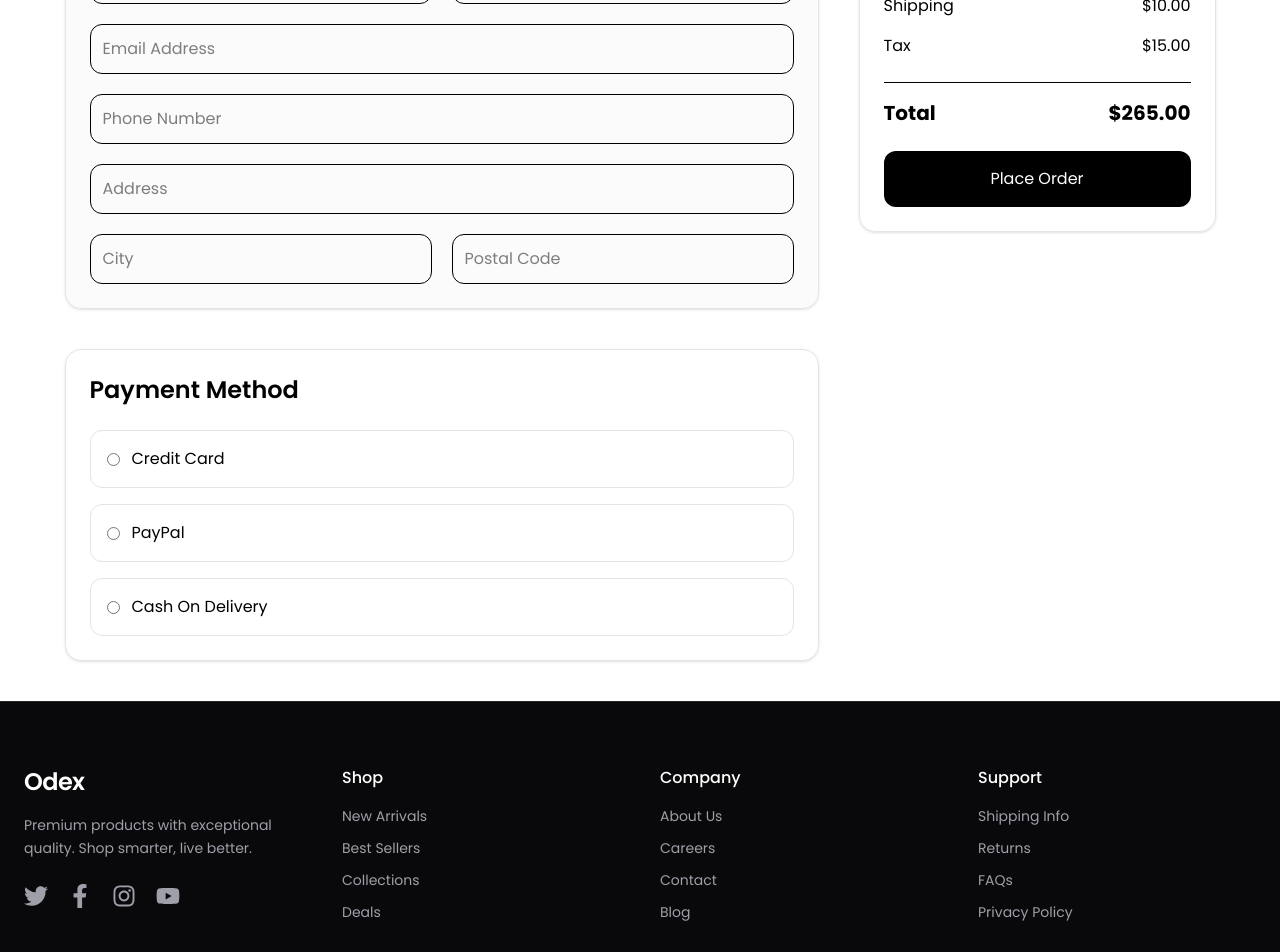
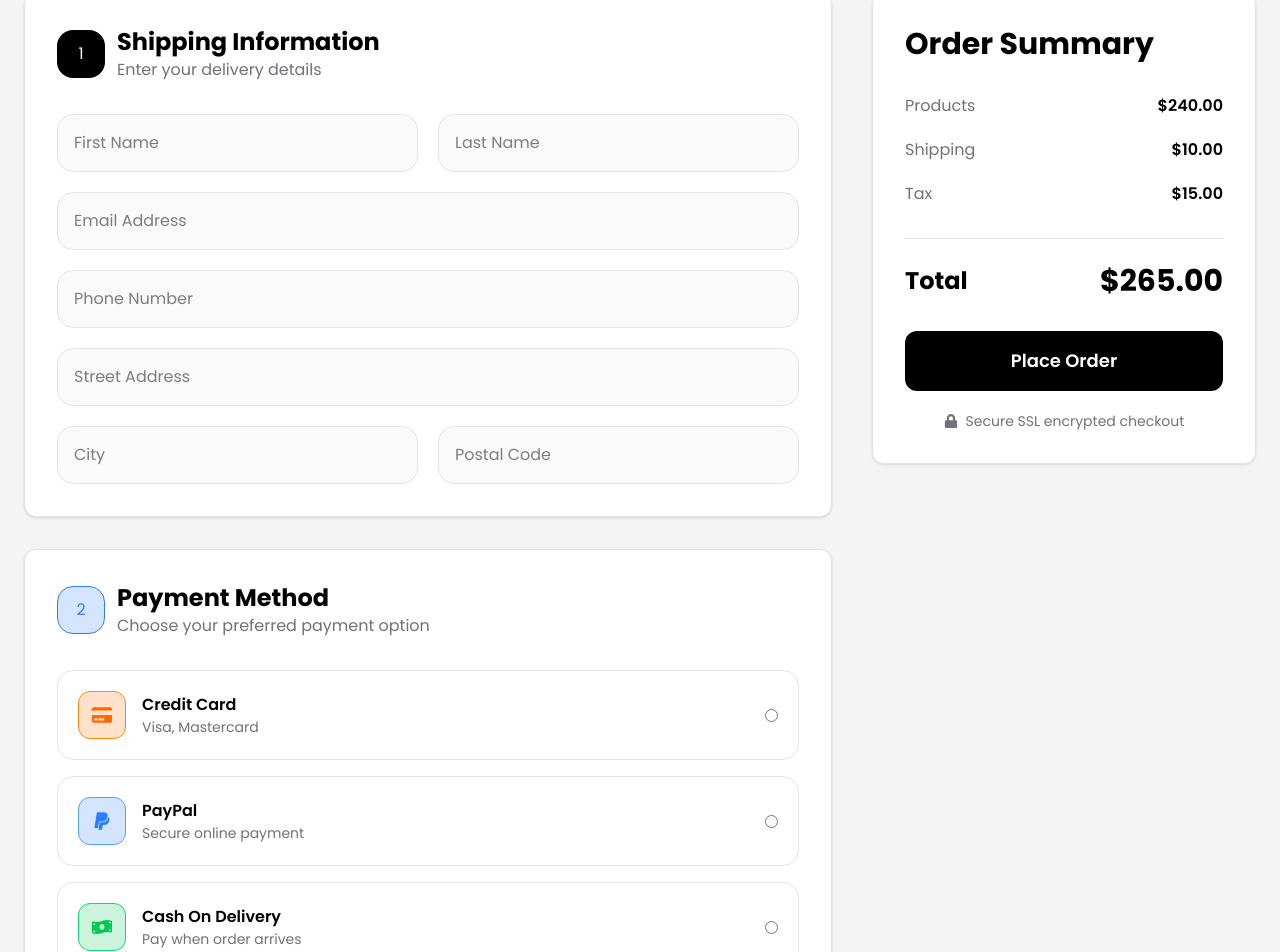
Before and after one commit to tola-san/next-ecommerce-lap, a Next.js app: page /checkout in a window 1280 px wide. Shown: the part 320-1272 px from the top of the page. Built offline with nearby package versions, Linux system fonts and the light colour scheme.

Commit message:
modifid file

```diff
--- a/src/app/checkout/page.js
+++ b/src/app/checkout/page.js
@@ -1,69 +1,104 @@
 "use client";
+
 import React from "react";
-
+import {
+  FaCreditCard,
+  FaPaypal,
+  FaMoneyBillWave,
+  FaLock,
+} from "react-icons/fa";
 
 export default function CheckoutPage() {
   return (
-    <section className="max-w-7xl mx-auto px-6 py-10">
+    <section className="min-h-screen bg-zinc-100 py-16">
 
-      <h1 className="text-4xl font-bold mb-10">
-        Checkout
+      <div className="max-w-7xl mx-auto px-6">
+
+        {/* Header */}
+        <div className="mb-12">
+
+          <p className="text-violet-600 font-semibold uppercase tracking-widest mb-3">
+            Secure Checkout
+          </p>
+
+          <h1 className="text-5xl font-bold tracking-tight">
+            Complete Your Order
           </h1>
+
+          <p className="text-zinc-500 mt-4 text-lg">
+            Fast, secure, and modern shopping experience.
+          </p>
+
+        </div>
 
         <div className="grid lg:grid-cols-3 gap-10">
 
           {/* LEFT SIDE */}
-        <div className="lg:col-span-2 space-y-10">
+          <div className="lg:col-span-2 space-y-8">
 
-          {/* Shipping Info */}
-          <div className="border border-zinc-200 rounded-2xl p-6 shadow-sm backdrop-blur-md bg-zinc-50/70">
+            {/* Shipping */}
+            <div className="bg-white rounded-xl p-8 shadow-sm border border-zinc-200">
 
-            <h2 className="text-2xl font-semibold mb-6">
+              <div className="flex items-center gap-3 mb-8">
+
+                <div className="w-12 h-12 rounded-2xl bg-black text-white flex items-center justify-center">
+                  1
+                </div>
+
+                <div>
+                  <h2 className="text-2xl font-bold">
                     Shipping Information
                   </h2>
+
+                  <p className="text-zinc-500">
+                    Enter your delivery details
+                  </p>
+                </div>
+
+              </div>
 
               <div className="grid md:grid-cols-2 gap-5">
 
                 <input
                   type="text"
                   placeholder="First Name"
-                className="border p-3 rounded-xl outline-none focus:ring-2 focus:ring-black"
+                  className="border border-zinc-200 bg-zinc-50 p-4 rounded-2xl outline-none focus:ring-2 focus:ring-black"
                 />
 
                 <input
                   type="text"
                   placeholder="Last Name"
-                className="border p-3 rounded-xl outline-none focus:ring-2 focus:ring-black"
+                  className="border border-zinc-200 bg-zinc-50 p-4 rounded-2xl outline-none focus:ring-2 focus:ring-black"
                 />
 
                 <input
                   type="email"
                   placeholder="Email Address"
-                className="border p-3 rounded-xl md:col-span-2 outline-none focus:ring-2 focus:ring-black"
+                  className="border border-zinc-200 bg-zinc-50 p-4 rounded-2xl md:col-span-2 outline-none focus:ring-2 focus:ring-black"
                 />
 
                 <input
                   type="text"
                   placeholder="Phone Number"
-                className="border p-3 rounded-xl md:col-span-2 outline-none focus:ring-2 focus:ring-black"
+                  className="border border-zinc-200 bg-zinc-50 p-4 rounded-2xl md:col-span-2 outline-none focus:ring-2 focus:ring-black"
                 />
 
                 <input
                   type="text"
-                placeholder="Address"
-                className="border p-3 rounded-xl md:col-span-2 outline-none focus:ring-2 focus:ring-black"
+                  placeholder="Street Address"
+                  className="border border-zinc-200 bg-zinc-50 p-4 rounded-2xl md:col-span-2 outline-none focus:ring-2 focus:ring-black"
                 />
 
                 <input
                   type="text"
                   placeholder="City"
-                className="border p-3 rounded-xl outline-none focus:ring-2 focus:ring-black"
+                  className="border border-zinc-200 bg-zinc-50 p-4 rounded-2xl outline-none focus:ring-2 focus:ring-black"
                 />
 
                 <input
                   type="text"
                   placeholder="Postal Code"
-                className="border p-3 rounded-xl outline-none focus:ring-2 focus:ring-black"
+                  className="border border-zinc-200 bg-zinc-50 p-4 rounded-2xl outline-none focus:ring-2 focus:ring-black"
                 />
 
               </div>
@@ -71,27 +106,101 @@ export default function CheckoutPage() {
             </div>
 
             {/* Payment */}
-          <div className="border border-zinc-200 rounded-2xl p-6 shadow-sm">
+            <div className="bg-white rounded-xl p-8 shadow-sm border border-zinc-200">
 
-            <h2 className="text-2xl font-semibold mb-6">
+              <div className="flex items-center gap-3 mb-8">
+
+                <div className="w-12 h-12 rounded-2xl border border-blue-500 bg-blue-500/20 text-blue-500 flex items-center justify-center">
+                  2
+                </div>
+
+                <div>
+                  <h2 className="text-2xl font-bold">
                     Payment Method
                   </h2>
 
+                  <p className="text-zinc-500">
+                    Choose your preferred payment option
+                  </p>
+                </div>
+
+              </div>
+
               <div className="space-y-4">
 
-              <label className="flex items-center gap-3 border border-zinc-200 p-4 rounded-xl cursor-pointer">
+                {/* Credit Card */}
+                <label className="flex items-center  justify-between border border-zinc-200 p-5 rounded-2xl hover:border-black transition cursor-pointer">
+
+                  <div className="flex items-center gap-4">
+
+                    <div className="w-12 h-12 bg-orange-500/20 border border-orange-400 rounded-xl flex items-center justify-center">
+                      <FaCreditCard className="text-xl text-orange-500" />
+                    </div>
+
+                    <div>
+                      <h3 className="font-semibold">
+                        Credit Card
+                      </h3>
+
+                      <p className="text-sm text-zinc-500">
+                        Visa, Mastercard
+                      </p>
+                    </div>
+
+                  </div>
+
                   <input type="radio" name="payment" />
-                Credit Card
+
                 </label>
 
-              <label className="flex items-center gap-3 border border-zinc-200 p-4 rounded-xl cursor-pointer">
+                {/* Paypal */}
+                <label className="flex items-center justify-between border border-zinc-200 p-5 rounded-2xl hover:border-black transition cursor-pointer">
+
+                  <div className="flex items-center gap-4">
+
+                    <div className="w-12 h-12 bg-blue-500/20 border border-blue-400 rounded-xl flex items-center justify-center">
+                      <FaPaypal className="text-xl text-blue-500" />
+                    </div>
+
+                    <div>
+                      <h3 className="font-semibold">
+                        PayPal
+                      </h3>
+
+                      <p className="text-sm text-zinc-500">
+                        Secure online payment
+                      </p>
+                    </div>
+
+                  </div>
+
                   <input type="radio" name="payment" />
-                PayPal
+
                 </label>
 
-              <label className="flex items-center gap-3 border border-zinc-200 p-4 rounded-xl cursor-pointer">
+                {/* COD */}
+                <label className="flex items-center justify-between border border-zinc-200 p-5 rounded-2xl hover:border-black transition cursor-pointer">
+
+                  <div className="flex items-center gap-4">
+
+                    <div className="w-12 h-12 bg-green-500/20 border border-green-400 rounded-xl flex items-center justify-center">
+                      <FaMoneyBillWave className="text-xl text-green-500" />
+                    </div>
+
+                    <div>
+                      <h3 className="font-semibold">
+                        Cash On Delivery
+                      </h3>
+
+                      <p className="text-sm text-zinc-500">
+                        Pay when order arrives
+                      </p>
+                    </div>
+
+                  </div>
+
                   <input type="radio" name="payment" />
-                Cash On Delivery
+
                 </label>
 
               </div>
@@ -101,41 +210,84 @@ export default function CheckoutPage() {
           </div>
 
           {/* RIGHT SIDE */}
-        <div className="border border-zinc-200 rounded-2xl p-6 shadow-sm h-fit">
+          <div className="space-y-6">
 
-          <h2 className="text-2xl font-semibold mb-6">
+            {/* Order Summary */}
+            <div className="bg-white rounded-xl p-8 shadow-sm border border-zinc-200 sticky top-10">
+
+              <h2 className="text-3xl font-bold mb-8">
                 Order Summary
               </h2>
 
-          <div className="space-y-4 mb-6">
+              {/* Products */}
+              <div className="space-y-5 mb-8">
 
                 <div className="flex justify-between">
-              <span>Products</span>
-              <span>$240.00</span>
+                  <span className="text-zinc-500">
+                    Products
+                  </span>
+
+                  <span className="font-semibold">
+                    $240.00
+                  </span>
                 </div>
 
                 <div className="flex justify-between">
-              <span>Shipping</span>
-              <span>$10.00</span>
+                  <span className="text-zinc-500">
+                    Shipping
+                  </span>
+
+                  <span className="font-semibold">
+                    $10.00
+                  </span>
                 </div>
 
                 <div className="flex justify-between">
-              <span>Tax</span>
-              <span>$15.00</span>
+                  <span className="text-zinc-500">
+                    Tax
+                  </span>
+
+                  <span className="font-semibold">
+                    $15.00
+                  </span>
                 </div>
 
               </div>
 
-          <div className="border-t pt-4 flex justify-between text-xl font-bold mb-6">
+              {/* Total */}
+              <div className="border-t border-zinc-200 pt-6 flex justify-between items-center mb-8">
 
-            <span>Total</span>
-            <span>$265.00</span>
+                <span className="text-2xl font-bold">
+                  Total
+                </span>
+
+                <span className="text-3xl font-bold">
+                  $265.00
+                </span>
 
               </div>
 
-          <button className="w-full bg-black text-white py-4 rounded-xl hover:bg-zinc-800 transition">
+              {/* Checkout Button */}
+              <button className="w-full bg-black text-white py-4 rounded-xl hover:bg-zinc-800 transition text-lg font-semibold">
+
                 Place Order
+
               </button>
+
+              {/* Security */}
+              <div className="flex items-center justify-center gap-2 mt-5 text-zinc-500 text-sm">
+
+                <FaLock />
+
+                <p>
+                  Secure SSL encrypted checkout
+                </p>
+
+              </div>
+
+            </div>
+
+          </div>
 
         </div>
 
--- a/src/app/components/layouts/Navbar.js
+++ b/src/app/components/layouts/Navbar.js
@@ -52,7 +52,7 @@ export default function Navbar() {
           </Link>
 
           {/* Mobile Menu Button */}
-          <button className="md:hidden p-2 hover:bg-zinc-800rounded-full transition-all text-gray-700 border border-zinc-300">
+          <button className="md:hidden p-2 hover:bg-zinc-800 rounded-full transition-all text-gray-700 border border-zinc-300">
             <Menu size={24} />
           </button>
         </div>
--- a/src/lib/axios.js
+++ b/src/lib/axios.js
@@ -1,7 +1,15 @@
-import axios from "axios";
+const BASE_URL = "https://fakestoreapi.com";
 
-const api = axios.create({
-  baseURL: "https://fakestoreapi.com",
-});
+const api = async (endpoint, options = {}) => {
+  const res = await fetch(`${BASE_URL}${endpoint}`, {
+    ...options,
+  });
+
+  if (!res.ok) {
+    throw new Error(`HTTP Error: ${res.status}`);
+  }
+
+  return res.json();
+};
 
 export default api;
--- a/src/services/api.js
+++ b/src/services/api.js
@@ -1,24 +1,17 @@
 import api from "@/lib/axios";
 
 export const getProducts = async () => {
-  const response = await api.get("/products");
-  return response.data;
+  return await api("/products");
 };
 
-
 export const getProductsByCategory = async (category) => {
-  const response = await api.get(`/products/category/${category}`);
-  return response.data;
-}
-
-
+  return await api(`/products/category/${category}`);
+};
 
 export const getProductById = async (id) => {
-  const response = await api.get(`/products/${id}`);
-  return response.data;
-}
+  return await api(`/products/${id}`);
+};
 
 export const getCategories = async () => {
-  const response = await api.get("/products/categories");
-  return response.data;
+  return await api("/products/categories");
 };
```
Lines whose indentation alone changed are shown as unchanged.
